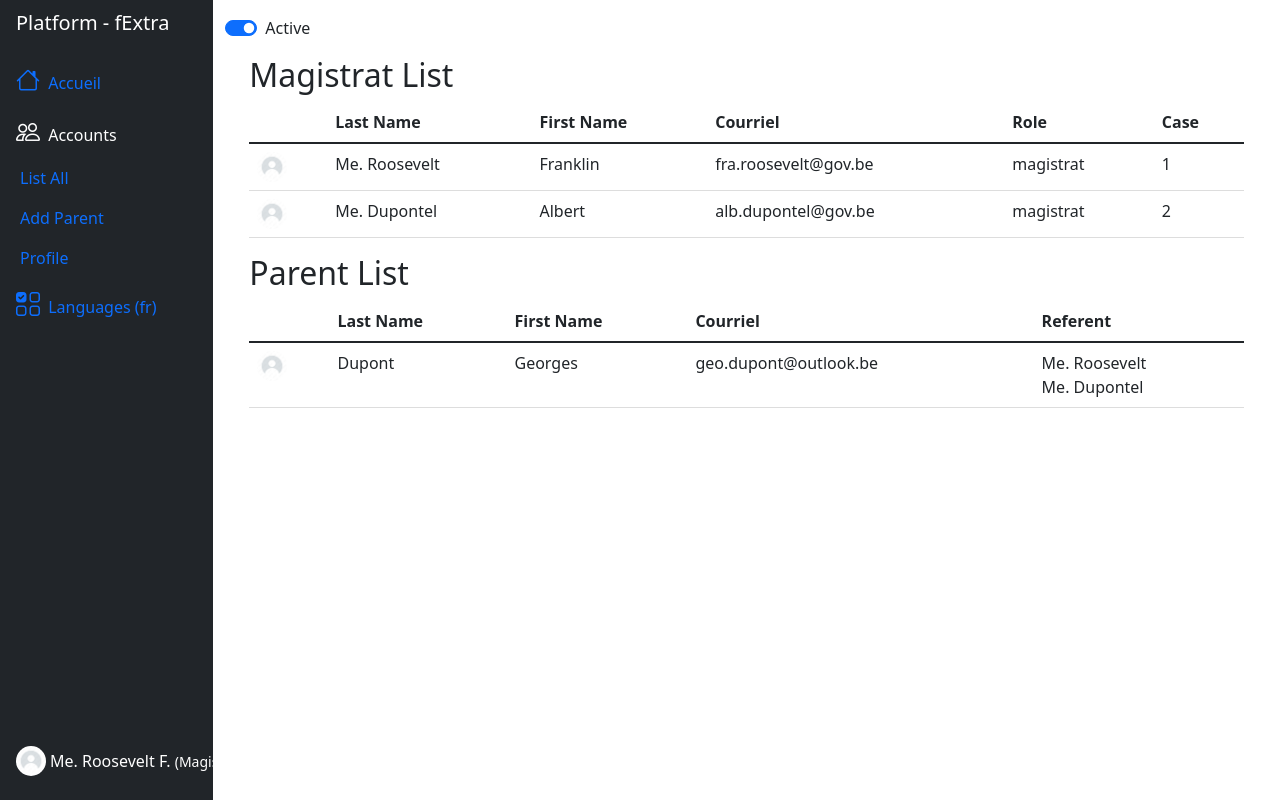
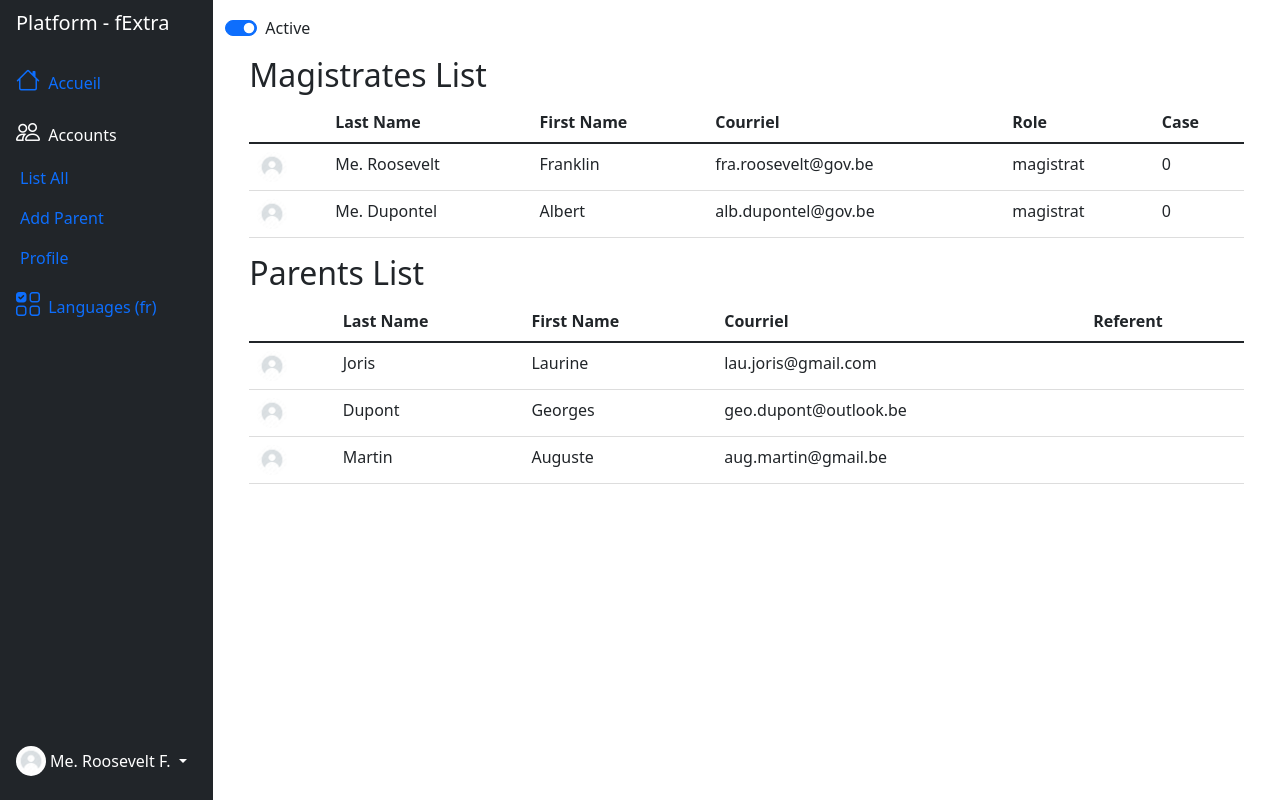
Before and after one commit to nottoBD/projetTFE, a Django app: page /accounts/list/ in a window 1280 px wide. Run offline with Django 5.2, Linux system fonts and the light colour scheme; a user stored in the database is signed in; data comes from the database, SQL or seed files in the repository; data that the repository does not hold is empty; some libraries are stand-ins or nearby versions.

Commit message:
Update: renaming et conventions d'écriture

```diff
--- a/fExtra/accounts/static/js/user_list.js
+++ b/fExtra/accounts/static/js/user_list.js
@@ -12,25 +12,25 @@ document.addEventListener('DOMContentLoaded', function () {
         })
             .then(response => response.json())
             .then(data => {
-                const magistratsTab = document.querySelector('.magistrats-list');
+                const magistratesTab = document.querySelector('.magistrates-list');
                 const parentsTab = document.querySelector('.parents-list');
 
-                magistratsTab.innerHTML = '';
+                magistratesTab.innerHTML = '';
                 parentsTab.innerHTML = '';
 
-                //Magistrat
-                data.magistrats.forEach(magistrat => {
+                //Magistrate
+                data.magistrates.forEach(magistrate => {
                     const tr = document.createElement('tr');
-                    tr.setAttribute('data-user-id', magistrat.id); // ID
-                    tr.innerHTML = `<td><img src="${magistrat.profile_image_url}" alt="Profile Image" width="30" height="30" class="rounded-circle"></td><td>${magistrat.last_name}</td><td>${magistrat.first_name}</td><td>${magistrat.email}</td><td>${magistrat.role}</td><td>${magistrat.parents_count}</td>`;
-                    magistratsTab.appendChild(tr);
+                    tr.setAttribute('data-user-id', magistrate.id); // ID
+                    tr.innerHTML = `<td><img src="${magistrate.profile_image_url}" alt="Profile Image" width="30" height="30" class="rounded-circle"></td><td>${magistrate.last_name}</td><td>${magistrate.first_name}</td><td>${magistrate.email}</td><td>${magistrate.role}</td><td>${magistrate.parents_count}</td>`;
+                    magistratesTab.appendChild(tr);
                 });
 
                 //Parent
                 data.parents.forEach(parent => {
                     const tr = document.createElement('tr');
                     tr.setAttribute('data-user-id', parent.id); //ID
-                    tr.innerHTML = `<td><img src="${parent.profile_image_url}" alt="Profile Image" width="30" height="30" class="rounded-circle"></td><td>${parent.last_name}</td><td>${parent.first_name}</td><td>${parent.email}</td><td>${parent.assigned_magistrats.join('<br>')}</td>`;
+                    tr.innerHTML = `<td><img src="${parent.profile_image_url}" alt="Profile Image" width="30" height="30" class="rounded-circle"></td><td>${parent.last_name}</td><td>${parent.first_name}</td><td>${parent.email}</td><td>${parent.magistrates_assigned.join('<br>')}</td>`;
                     parentsTab.appendChild(tr);
                 });
             })
--- a/fExtra/accounts/templates/accounts/user_list.html
+++ b/fExtra/accounts/templates/accounts/user_list.html
@@ -15,7 +15,7 @@
 </div>
 
 <div class="container-fluid">
-    <h2>{% trans "Magistrat List" %}</h2>
+    <h2>{% trans "Magistrates List" %}</h2>
     <!-- Magistrats table -->
     <table class="table">
         <thead>
@@ -28,27 +28,27 @@
             <th>{% trans "Case" %}</th>
         </tr>
         </thead>
-        <tbody class="magistrats-list">
-        {% for magistrat in magistrats %}
-        <tr class="magistrat-item" data-user-id="{{ magistrat.id }}">
-            <td><img src="{{ magistrat.profile_image.url }}" alt="{{ magistrat.first_name }} {{ magistrat.last_name }}" width="30" height="30" class="rounded-circle"></td>
-            <td>{{ magistrat.last_name }}</td>
-            <td>{{ magistrat.first_name }}</td>
-            <td>{{ magistrat.email }}</td>
+        <tbody class="magistrates-list">
+        {% for magistrate in magistrates %}
+        <tr class="magistrate-item" data-user-id="{{ magistrate.id }}">
+            <td><img src="{{ magistrate.profile_image.url }}" alt="{{ magistrate.first_name }} {{ magistrate.last_name }}" width="30" height="30" class="rounded-circle"></td>
+            <td>{{ magistrate.last_name }}</td>
+            <td>{{ magistrate.first_name }}</td>
+            <td>{{ magistrate.email }}</td>
             <td>
-                {% if magistrat.is_superuser %}Administrator
-                {% elif magistrat.role == 'admin' %}Administrator
-                {% elif magistrat.role == 'magistrat' %}Magistrat
+                {% if magistrate.is_superuser %}Administrator
+                {% elif magistrate.role == 'admin' %}Administrator
+                {% elif magistrate.role == 'magistrate' %}Magistrate
                 {% else %}Parent
                 {% endif %}
             </td>
-            <td>{{ magistrat.parents_count }}</td>
+            <td>{{ magistrate.parents_count }}</td>
         </tr>
         {% endfor %}
         </tbody>
     </table>
 
-    <h2>{% trans "Parent List" %}</h2>
+    <h2>{% trans "Parents List" %}</h2>
     <!-- Parents table -->
     <table class="table">
         <thead>
@@ -68,8 +68,8 @@
             <td>{{ parent.first_name }}</td>
             <td>{{ parent.email }}</td>
             <td>
-                {% for magistrat in parent.my_magistrats.all %}
-                {{ magistrat.first_name }} {{ magistrat.last_name }}<br>
+                {% for magistrate in parent.magistrates_assigned.all %}
+                {{ magistrate.first_name }} {{ magistrate.last_name }}<br>
                 {% endfor %}
             </td>
         </tr>
--- a/fExtra/accounts/templates/registration/login.html
+++ b/fExtra/accounts/templates/registration/login.html
@@ -21,7 +21,7 @@
 <form method="post">
     {% csrf_token %}{{form|crispy}}
     <p>{% trans "Don't have an account? Create one" %}
-        <a href="{% url 'accounts:sign_up' %}">{% trans "Here" %}</a>!
+        <a href="{% url 'accounts:register' %}">{% trans "Here" %}</a>!
     </p>
     <p>
         <a href="{% url 'accounts:password_reset' %}"><i>{% trans "Forgot Password?" %}</i></a>
--- a/fExtra/accounts/templates/registration/sign_up_magistrat.html
+++ b/fExtra/accounts/templates/registration/register_magistrate.html
@@ -2,12 +2,12 @@
 
 {% load i18n crispy_forms_tags %}
 
-{% block title %}{% trans "Register Magistrat" %}{% endblock %}
+{% block title %}{% trans "Register Magistrate" %}{% endblock %}
 
 {% block content %}
 <form method="post">
     {% csrf_token %}
     {{ form|crispy }}
-    <button type="submit" class="btn btn-outline-primary">{% trans "Register Magistrat" %}</button>
+    <button type="submit" class="btn btn-outline-primary">{% trans "Register Magistrate" %}</button>
 </form>
 {% endblock %}
--- a/fExtra/accounts/urls.py
+++ b/fExtra/accounts/urls.py
@@ -3,15 +3,15 @@ from django.contrib.auth.views import LoginView, LogoutView, PasswordResetDoneVi
 from django.urls import path, reverse_lazy
 
 from . import views
-from .views import register_magistrat, ResetPasswordView, PasswordResetConfirmationView
+from .views import register_magistrate, ResetPasswordView, PasswordResetConfirmationView
 from django.conf import settings
 
 app_name = 'accounts'
 urlpatterns = [
     path('login/', LoginView.as_view(), name='login'),
     path('logout/', LogoutView.as_view(next_page=reverse_lazy('accounts:login')), name='logout'),
-    path('sign_up/', views.sign_up, name='sign_up'),
-    path('register-magistrat/', register_magistrat, name='register_magistrat'),
+    path('register/', views.register, name='register'),
+    path('register-magistrate/', register_magistrate, name='register_magistrate'),
     path('update/<int:pk>/', views.UserUpdateView.as_view(), name='user_update'),
     path('list/', views.UserListView.as_view(), name='user_list'),
     path('password-reset/', ResetPasswordView.as_view(), name='password_reset'),
--- a/fExtra/accounts/views.py
+++ b/fExtra/accounts/views.py
@@ -7,21 +7,26 @@ from django.contrib.auth.models import User
 from django.contrib.auth.views import PasswordResetView, PasswordResetConfirmView
 from django.contrib.messages.views import SuccessMessageMixin
 from django.db.models import Q, Count
-from django.http import JsonResponse, Http404
+from django.http import JsonResponse, Http404, HttpResponseRedirect
 from django.shortcuts import redirect, render, get_object_or_404
 from django.urls import reverse, reverse_lazy
 from django.utils.translation import gettext as _
 from django.views.generic import ListView, UpdateView
 
-from .forms import MagistratRegistrationForm, UserRegisterForm, UserUpdateForm
-from .models import User, MagistratParent
+from .forms import MagistrateRegistrationForm, UserRegisterForm, UserUpdateForm
+from .models import User, MagistrateParent
 
 User = get_user_model()
-
 
 class UserListView(LoginRequiredMixin, ListView):
     model = User
     template_name = 'accounts/user_list.html'
+
+    def dispatch(self, request, *args, **kwargs):
+        if not request.user.is_staff:
+            # messages.error(request, _('You do not have permission to view this page.'))
+            return HttpResponseRedirect(reverse('home'))
+        return super().dispatch(request, *args, **kwargs)
 
     def get_active_status_filter(self):
         is_active_str = self.request.GET.get('is_active')
@@ -31,7 +36,7 @@ class UserListView(LoginRequiredMixin, ListView):
 
     def render_to_response(self, context, **response_kwargs):
         if self.request.headers.get('X-Requested-With') == 'XMLHttpRequest':
-            magistrats_list = [{
+            magistrates_list = [{
                 'id': mag.id,
                 'profile_image_url': self.get_image_url(mag),
                 'first_name': mag.first_name,
@@ -39,7 +44,7 @@ class UserListView(LoginRequiredMixin, ListView):
                 'email': mag.email,
                 'role': mag.role,
                 'parents_count': mag.parents_count
-            } for mag in context['magistrats']]
+            } for mag in context['magistrates']]
 
             parents_list = [{
                 'id': parent.id,
@@ -47,13 +52,13 @@ class UserListView(LoginRequiredMixin, ListView):
                 'first_name': parent.first_name,
                 'last_name': parent.last_name,
                 'email': parent.email,
-                'assigned_magistrats': [
-                    mag.magistrat.last_name for mag in parent.my_magistrats.all()
-                    if mag.magistrat.is_active or not parent.is_active
+                'magistrates_assigned': [
+                    mag.magistrate.last_name for mag in parent.magistrates_assigned.all()
+                    if mag.magistrate.is_active or not parent.is_active
                 ]  #inclusion parent & magistrat actives
             } for parent in context['parents_filtered']]
 
-            return JsonResponse({'magistrats': magistrats_list, 'parents': parents_list})
+            return JsonResponse({'magistrates': magistrates_list, 'parents': parents_list})
         else:
             return super().render_to_response(context, **response_kwargs)
 
@@ -61,19 +66,19 @@ class UserListView(LoginRequiredMixin, ListView):
         context = super().get_context_data(**kwargs)
         is_active = self.get_active_status_filter()
 
-        magistrats_query = User.objects.filter(
-            Q(is_staff=True) | Q(is_superuser=True) | Q(role='admin') | Q(role='magistrat')
+        magistrates_query = User.objects.filter(
+            Q(is_staff=True) | Q(is_superuser=True) | Q(role='admin') | Q(role='magistrate')
         )
-        parents_query = User.objects.exclude(id__in=magistrats_query.values('id')).prefetch_related('my_magistrats__magistrat')
+        parents_query = User.objects.exclude(id__in=magistrates_query.values('id')).prefetch_related('magistrates_assigned__magistrate')
 
         if is_active is not None:
-            magistrats_query = magistrats_query.filter(is_active=is_active)
+            magistrates_query = magistrates_query.filter(is_active=is_active)
             parents_query = parents_query.filter(is_active=is_active)
 
-        context['magistrats'] = magistrats_query.annotate(parents_count=Count('assigned_parents'))
+        context['magistrates'] = magistrates_query.annotate(parents_count=Count('parents_assigned'))
 
-        if self.request.user.role == 'magistrat':
-            context['parents_filtered'] = parents_query.filter(my_magistrats__magistrat=self.request.user).distinct()
+        if self.request.user.role == 'magistrate':
+            context['parents_filtered'] = parents_query.filter(magistrates_assigned__magistrate=self.request.user).distinct()
         else:
             context['parents_filtered'] = parents_query
 
@@ -124,13 +129,13 @@ class UserUpdateView(UserPassesTestMixin, UpdateView):
 
     def has_permission(self, user_to_update, request_user):
         # admin update all except other admin
-        if request_user.is_admin:
-            return not user_to_update.is_admin or user_to_update == request_user
+        if request_user.is_superuser:
+            return not user_to_update.is_superuser or user_to_update == request_user
 
-        if request_user.is_magistrat:
+        if request_user.is_magistrate:
             if user_to_update == request_user:
                 return True
-            return MagistratParent.objects.filter(magistrat=request_user, parent=user_to_update).exists()
+            return MagistrateParent.objects.filter(magistrate=request_user, parent=user_to_update).exists()
 
         if request_user.is_parent:
             return user_to_update == request_user
@@ -148,19 +153,19 @@ class UserUpdateView(UserPassesTestMixin, UpdateView):
 @login_required
 @permission_required('accounts.add_user', raise_exception=True)
 @user_passes_test(lambda u: u.is_superuser, login_url='/login/')
-def register_magistrat(request):
+def register_magistrate(request):
     if request.method == 'POST':
-        form = MagistratRegistrationForm(request.POST)
+        form = MagistrateRegistrationForm(request.POST)
         if form.is_valid():
-            magistrat = form.save()
-            messages.success(request, _('Magistrat "%s" registered successfully.' % magistrat.email))
+            magistrate = form.save()
+            messages.success(request, _('Magistrate "%s" registered successfully.' % magistrate.email))
             return redirect(reverse('accounts:user_list'))
     else:
-        form = MagistratRegistrationForm()
-    return render(request, 'registration/sign_up_magistrat.html', {'form': form})
+        form = MagistrateRegistrationForm()
+    return render(request, 'registration/register_magistrate.html', {'form': form})
 
 
-def sign_up(request):
+def register(request):
     if request.method == 'POST':
         form = UserRegisterForm(request.POST)
         if form.is_valid():
@@ -177,15 +182,15 @@ def sign_up(request):
                 return redirect('home')
 
             else:
-                if request.user.role == 'magistrat':
-                    MagistratParent.objects.create(magistrat=request.user, parent=user)
+                if request.user.role == 'magistrate':
+                    MagistrateParent.objects.create(magistrate=request.user, parent=user)
 
                 messages.success(request, _("The parent account has been successfully created."))
                 return redirect('/accounts/list/')
 
     else:
         form = UserRegisterForm()
-    return render(request, 'registration/sign_up.html', {'form': form})
+    return render(request, 'registration/register.html', {'form': form})
 
 
 class ResetPasswordView(SuccessMessageMixin, PasswordResetView):
--- a/fExtra/templates/fExtra/base.html
+++ b/fExtra/templates/fExtra/base.html
@@ -7,7 +7,6 @@
         <meta http-equiv="X-UA-Compatible" content="IE=edge" />
         <meta name="viewport" content="width=device-width, initial-scale=1.0" />
         <link href="https://cdn.jsdelivr.net/npm/bootstrap@5.1.3/dist/css/bootstrap.min.css" rel="stylesheet" integrity="sha384-1BmE4kWBq78iYhFldvKuhfTAU6auU8tT94WrHftjDbrCEXSU1oBoqyl2QvZ6jIW3" crossorigin="anonymous" />
-        <link rel="stylesheet" href="https://cdnjs.cloudflare.com/ajax/libs/bootstrap-icons/1.8.1/font/bootstrap-icons.min.css">
         <link rel="stylesheet" href="https://cdn.jsdelivr.net/npm/bootstrap-icons@1.9.1/font/bootstrap-icons.css">
 
         <meta name="csrf-token" content="{{ csrf_token }}">
@@ -34,7 +33,7 @@
                         </a>
                     </li>
                     <li class="nav-item">
-                        <a  href="/accounts/sign_up" class="nav-link align-middle px-0">
+                        <a  href="/accounts/register" class="nav-link align-middle px-0">
                             <i class="fs-4 bi bi-journal-plus"></i> <span class="ms-1 d-none d-sm-inline">{% trans "Sign-up" %}</span>
                         </a>
                     </li>
@@ -47,6 +46,7 @@
                         </a>
                     </li>
 
+                    {% if user.is_staff %}
                     <li>
                         <a href="#submenu1" data-bs-toggle="collapse" class="nav-link px-0 align-middle">
                             <i class="fs-4 bi-people"></i> <span class="ms-1 d-none d-sm-inline">{% trans "Accounts" %}</span> </a>
@@ -57,11 +57,11 @@
                                 <a href="/accounts/list" class="nav-link px-0"> <span class="d-none d-sm-inline"></span>{% trans "List All" %}</a>
                             </li>
                             <li>
-                                <a href="/accounts/sign_up" class="nav-link px-0"> <span class="d-none d-sm-inline"></span>{% trans "Add Parent" %}</a>
+                                <a href="/accounts/register" class="nav-link px-0"> <span class="d-none d-sm-inline"></span>{% trans "Add Parent" %}</a>
                             </li>
                             {% if user.is_superuser %}
                             <li>
-                                <a href="/accounts/register-magistrat" class="nav-link px-0"> <span class="d-none d-sm-inline"></span>{% trans "Add Magistrat" %}</a>
+                                <a href="/accounts/register-magistrate" class="nav-link px-0"> <span class="d-none d-sm-inline"></span>{% trans "Add Magistrate" %}</a>
                             </li>
                             {% endif %}
                             <li>
@@ -69,26 +69,7 @@
                             </li>
                         </ul>
                     </li>
-<!--                    <li>-->
-<!--                        <a href="#" class="nav-link px-0 align-middle">-->
-<!--                            <i class="fs-4 bi-table"></i> <span class="ms-1 d-none d-sm-inline">Orders</span></a>-->
-<!--                    </li>-->
-<!--                    <li>-->
-<!--                        <a href="#submenu2" data-bs-toggle="collapse" class="nav-link px-0 align-middle ">-->
-<!--                            <i class="fs-4 bi-bootstrap"></i> <span class="ms-1 d-none d-sm-inline">Bootstrap</span></a>-->
-<!--                        <ul class="collapse nav flex-column ms-1" id="submenu2" data-bs-parent="#menu">-->
-<!--                            <li class="w-100">-->
-<!--                                <a href="#" class="nav-link px-0"> <span class="d-none d-sm-inline">Item</span> 1</a>-->
-<!--                            </li>-->
-<!--                            <li>-->
-<!--                                <a href="#" class="nav-link px-0"> <span class="d-none d-sm-inline">Item</span> 2</a>-->
-<!--                            </li>-->
-<!--                        </ul>-->
-<!--                    </li>-->
-<!--                    <li>-->
-<!--                        <a href="#" class="nav-link px-0 align-middle">-->
-<!--                            <i class="fs-4 bi-people"></i> <span class="ms-1 d-none d-sm-inline">Customers</span> </a>-->
-<!--                    </li>-->
+                    {% endif %}
                     {% endif %}
                     <li>
                         {% get_current_language as LANGUAGE_CODE %}
@@ -105,9 +86,8 @@
                             {% if lang.0|compare_codes != LANGUAGE_CODE|compare_codes %}
                             <li class="w-100">
                                 <a href="#" class="nav-link px-0 language-selector" data-language="{{ lang.0 }}">
-                                    <!-- Display the language name and code, applying the cut filter for visual consistency -->
                                     <span class="d-none d-sm-inline">{{ lang.1 }}</span>
-                                    <!-- Apply the cut filter only for display purposes -->
+                                    <!-- cut filter for display purposes -->
                                     {{ lang.0|cut:"_BE"|cut:"-BE" }}
                                 </a>
                             </li>
@@ -133,10 +113,10 @@
                                             {% else %}
                                                 {{ user.email }}
                                             {% endif %}
-                                            {% if user.is_admin %}
+                                            {% if user.is_administrator %}
                                                 <small>({% trans "Administrator" %})</small>
-                                            {% elif user.is_magistrat %}
-                                                <small>({% trans "Magistrat" %})</small>
+                                            {% elif user.is_magistrate %}
+                                                <small>({% trans "Magistrate" %})</small>
                                             {% elif user.is_parent %}
                                                 <small>({% trans "Parent" %})</small>
                                             {% endif %}
```
Also changed, not shown: fExtra/accounts/admin.py (+5 -5 lines), fExtra/accounts/forms.py (+10 -10 lines), fExtra/accounts/models.py (+23 -30 lines), fExtra/accounts/templates/registration/register.html (renamed from fExtra/accounts/templates/registration/sign_up.html).
